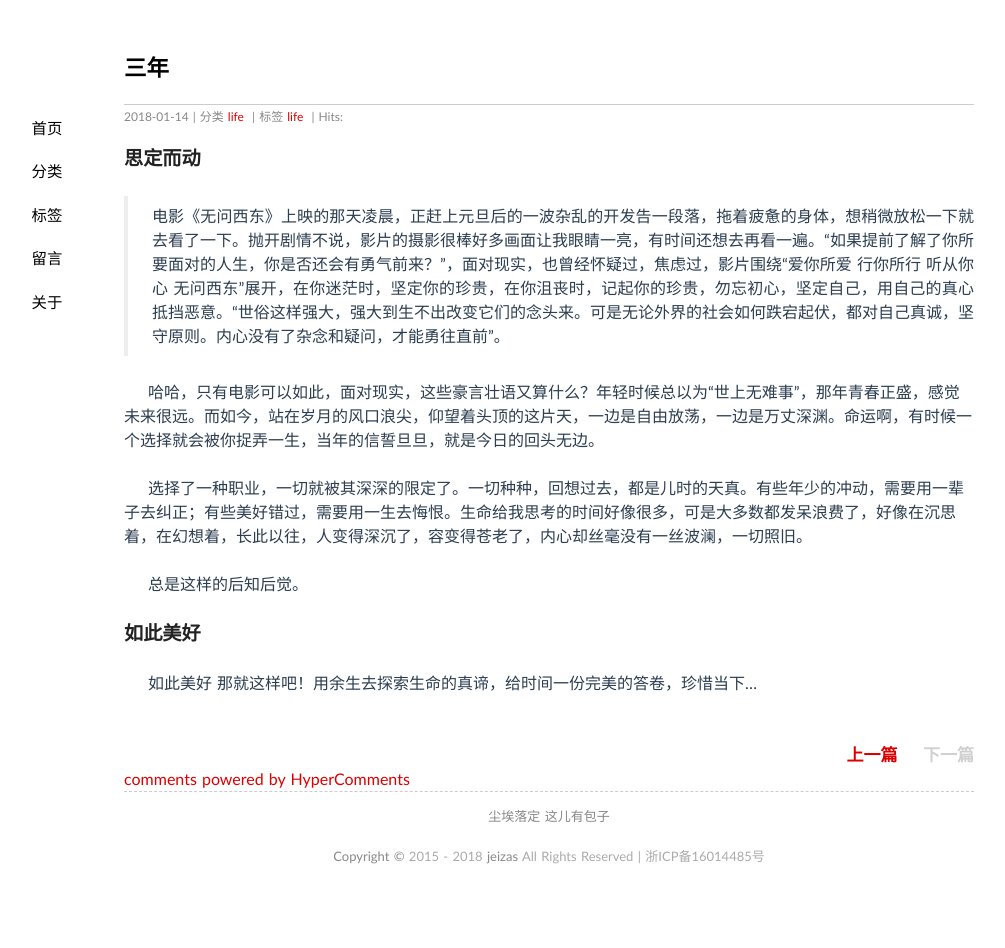
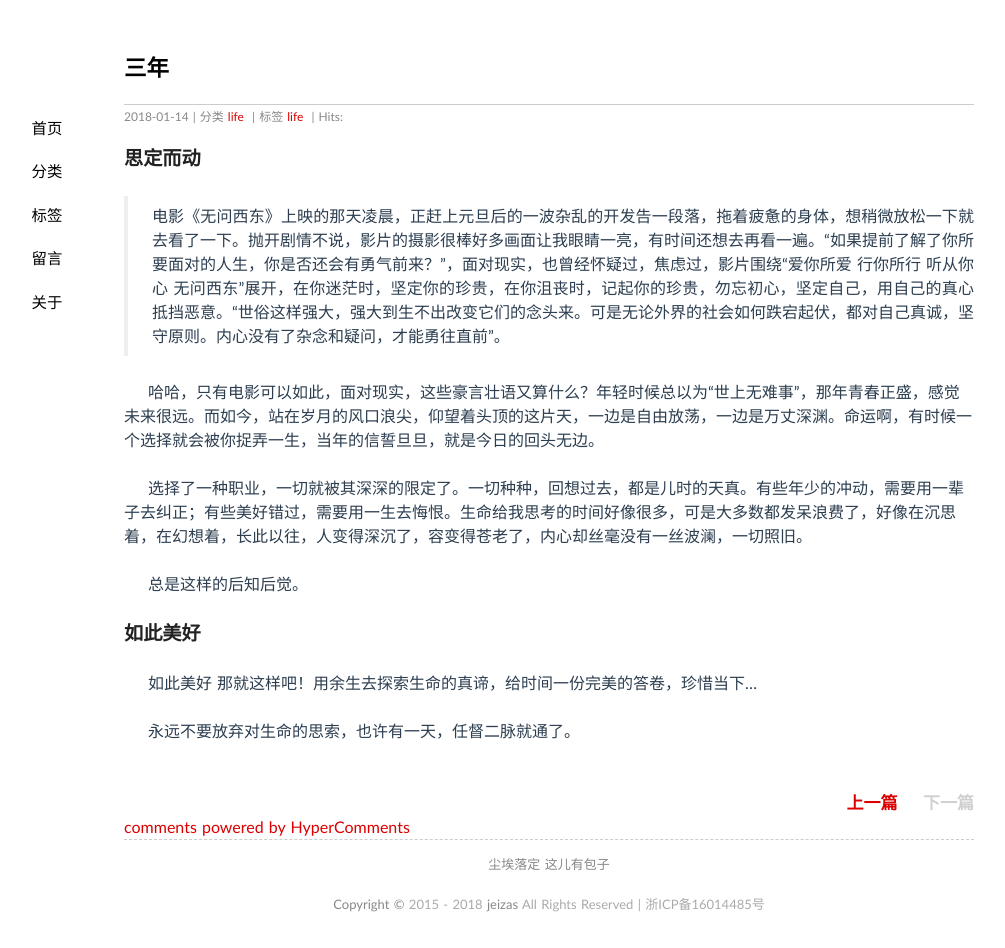
Before and after one commit to jeizas/jeizas.github.io, a Jekyll site: the page built from _posts/2018-01-14-young_think.md, in a window 1280 px wide. Shown: the whole page, without its empty margins (91-1096 px from the left). Built offline with Jekyll 4.4.1, drawn with Linux system fonts in a browser that asks for light colours; nearby versions of some CDN libraries; comment, search, counter and statistics services are not loaded; before the commit the page ends 900 px from its top, so only the background shows below that.

Commit message:
modified:   _posts/2018-01-14-young_think.md

```diff
--- a/_posts/2018-01-14-young_think.md
+++ b/_posts/2018-01-14-young_think.md
@@ -19,3 +19,5 @@ tags: life
 ### 如此美好
 
 &emsp;&emsp;如此美好 那就这样吧！用余生去探索生命的真谛，给时间一份完美的答卷，珍惜当下...
+
+&emsp;&emsp;永远不要放弃对生命的思索，也许有一天，任督二脉就通了。
```
